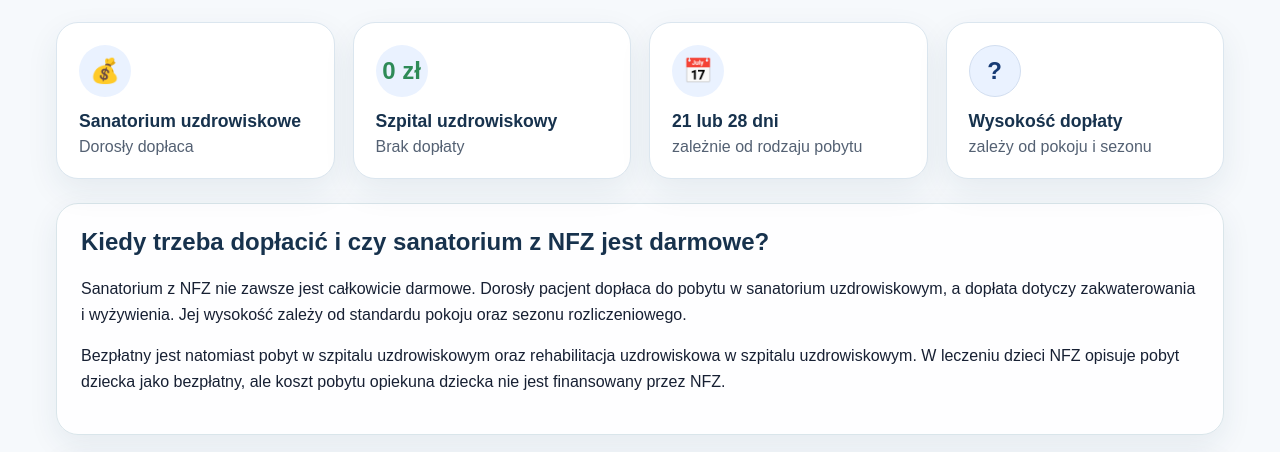
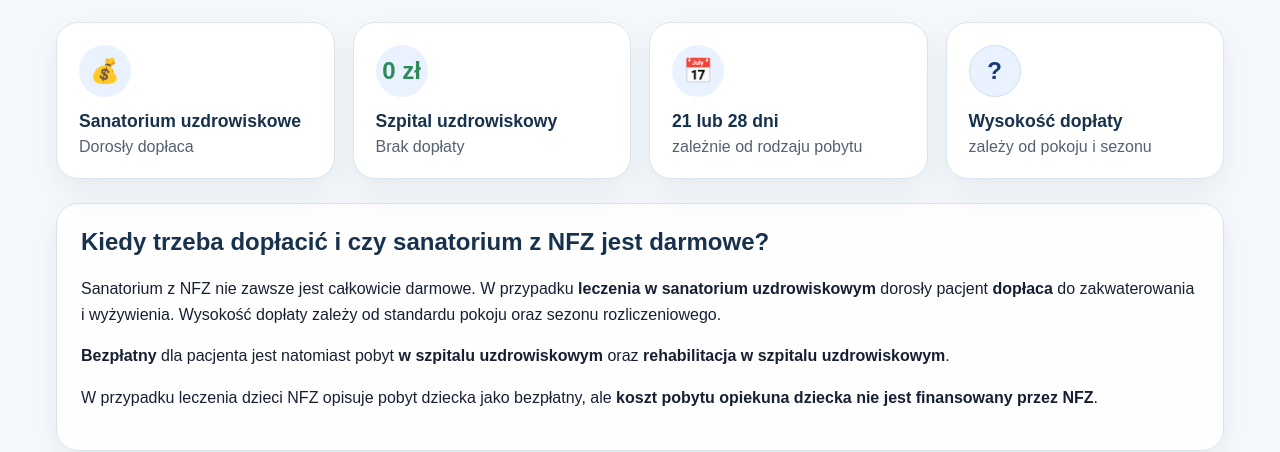
Before and after one commit to Ocenatorium/sanatorium-kalkulator, a plain HTML site: page doplaty-sanatorium-nfz.html in a window 1280 px wide. Shown: the part 364-816 px from the top of the page. Drawn offline with Linux system fonts and the light colour scheme.

Commit message:
Popraswki w faq dopłaty

```diff
--- a/doplaty-sanatorium-nfz.html
+++ b/doplaty-sanatorium-nfz.html
@@ -1,14 +1,13 @@
 <!DOCTYPE html>
 <html lang="pl">
+
 <head>
   <meta charset="UTF-8" />
   <meta name="viewport" content="width=device-width, initial-scale=1.0" />
 
   <title>Które pobyty w sanatorium z NFZ są płatne? Dopłaty i długość pobytu</title>
-  <meta
-    name="description"
-    content="Sprawdź, kiedy pacjent dopłaca do sanatorium z NFZ oraz ile może wynieść dopłata za 21 lub 28 dni pobytu."
-  />
+  <meta name="description"
+    content="Sprawdź, kiedy pacjent dopłaca do sanatorium z NFZ oraz ile może wynieść dopłata za 21 lub 28 dni pobytu." />
 
   <link rel="stylesheet" href="style.css" />
 </head>
@@ -47,7 +46,7 @@
       </div>
 
       <div class="summary-card">
-       <div class="summary-icon strong-question">?</div>
+        <div class="summary-icon strong-question">?</div>
         <h2>Wysokość dopłaty</h2>
         <p>zależy od pokoju i sezonu</p>
       </div>
@@ -57,16 +56,23 @@
 
     <section class="content-card intro-card">
       <h2>Kiedy trzeba dopłacić i czy sanatorium z NFZ jest darmowe?</h2>
+
       <p>
-        Sanatorium z NFZ nie zawsze jest całkowicie darmowe. Dorosły pacjent dopłaca
-        do pobytu w sanatorium uzdrowiskowym, a dopłata dotyczy zakwaterowania
-        i wyżywienia. Jej wysokość zależy od standardu pokoju oraz sezonu rozliczeniowego.
+        Sanatorium z NFZ nie zawsze jest całkowicie darmowe. W przypadku
+        <strong>leczenia w sanatorium uzdrowiskowym</strong> dorosły pacjent
+        <strong>dopłaca</strong> do zakwaterowania i wyżywienia.
+        Wysokość dopłaty zależy od standardu pokoju oraz sezonu rozliczeniowego.
       </p>
+
       <p>
-        Bezpłatny jest natomiast pobyt w szpitalu uzdrowiskowym oraz rehabilitacja
-        uzdrowiskowa w szpitalu uzdrowiskowym. W leczeniu dzieci NFZ opisuje pobyt
-        dziecka jako bezpłatny, ale koszt pobytu opiekuna dziecka nie jest finansowany
-        przez NFZ.
+        <strong>Bezpłatny </strong> dla pacjenta jest natomiast pobyt
+        <strong>w szpitalu uzdrowiskowym</strong> oraz
+        <strong>rehabilitacja  w szpitalu uzdrowiskowym</strong>.
+      </p>
+
+      <p>
+        W przypadku leczenia dzieci NFZ opisuje pobyt dziecka jako bezpłatny,
+        ale <strong>koszt pobytu opiekuna dziecka nie jest finansowany przez NFZ</strong>.
       </p>
     </section>
 
@@ -159,7 +165,7 @@
 
     <section class="content-card">
       <h2>Jak sprawdzić dokładną dopłatę?</h2>
-      <p>x`
+      <p>
         Dopłatę można policzyć, mnożąc liczbę dni pobytu przez stawkę dzienną
         dla wybranego rodzaju pokoju i sezonu.
       </p>
@@ -252,4 +258,5 @@
   </script>
 
 </body>
+
 </html>
```
